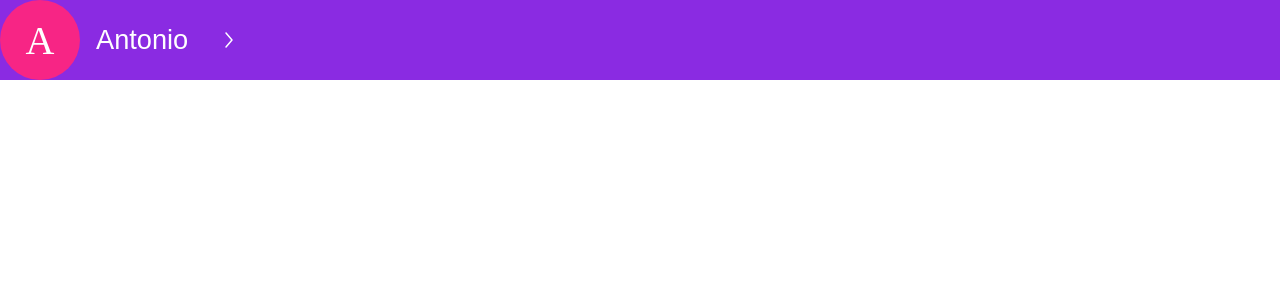
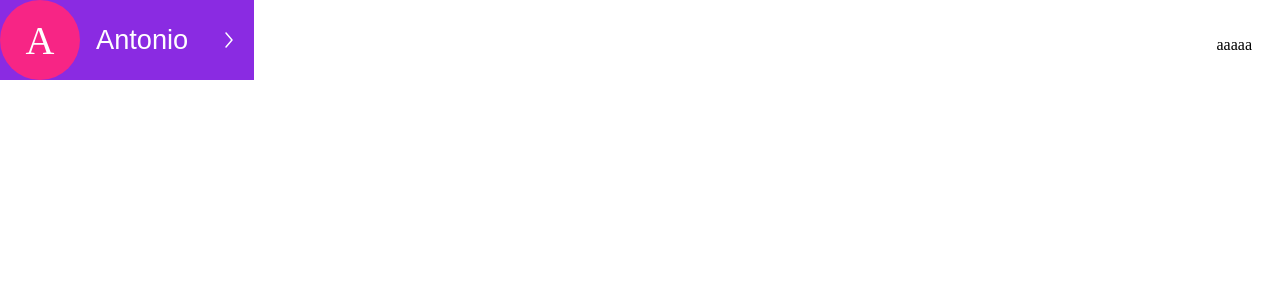
Before and after one commit to anavarro81/todoist-little, a React (Vite) app: page / in a window 1280 px wide. Shown: the top 300 px of the page. Built offline with nearby package versions, Linux system fonts and the light colour scheme.

Commit message:
feat(sidebarHeader): Create SideBarHeader

```diff
--- a/src/App.tsx
+++ b/src/App.tsx
@@ -1,7 +1,10 @@
 import "./App.css";
-import UserMenu from "./components/UserMenu/UserMenu";
+import SideBarHeader from "./components/SideBarHeader/SideBarHeader";
 function App() {
-  return <UserMenu name={"Antonio"} />;
+  return (
+    <SideBarHeader name={"Antonio"} />
+  )
+
 }
 
 export default App;
--- /dev/null
+++ b/src/components/CollapseButton/CollapseButton.module.css
@@ -0,0 +1,5 @@
+.sidebar-header {
+    display: flex;
+    justify-content: space-between;
+    align-items: center;
+}
--- /dev/null
+++ b/src/components/CollapseButton/CollapseButton.tsx
@@ -0,0 +1,7 @@
+import Icons from "../Icons";
+
+const CollapseButton = () => {
+  return <div> aaaaa {Icons.collapse}</div>;
+};
+
+export default CollapseButton;
--- a/src/components/Icons.tsx
+++ b/src/components/Icons.tsx
@@ -1,5 +1,3 @@
-
-
 const Icons = {
   chevron: (
     <svg
@@ -17,5 +15,44 @@ const Icons = {
       />
     </svg>
   ),
+
+  collapse: (
+    <svg
+      width="24"
+      height="24"
+      viewBox="0 0 24 24"
+      fill="none"
+      xmlns="http://www.w3.org/2000/svg"
+    >
+      <path
+        d="M3 6H17"
+        stroke="white"
+        stroke-width="1.5"
+        stroke-linecap="round"
+        stroke-linejoin="round"
+      />
+      <path
+        d="M3 12H13"
+        stroke="white"
+        stroke-width="1.5"
+        stroke-linecap="round"
+        stroke-linejoin="round"
+      />
+      <path
+        d="M3 18H17"
+        stroke="white"
+        stroke-width="1.5"
+        stroke-linecap="round"
+        stroke-linejoin="round"
+      />
+      <path
+        d="M21 8L19.8462 8.87652C17.9487 10.318 17 11.0388 17 12C17 12.9612 17.9487 13.682 19.8462 15.1235L21 16"
+        stroke="white"
+        stroke-width="1.5"
+        stroke-linecap="round"
+        stroke-linejoin="round"
+      />
+    </svg>
+  ),
 };
 export default Icons;
--- /dev/null
+++ b/src/components/SideBarHeader/SideBarHeader.module.css
@@ -0,0 +1,5 @@
+.sidebarHeader {
+    display: flex;
+    justify-content: space-between;
+    align-items: center;
+}
--- /dev/null
+++ b/src/components/SideBarHeader/SideBarHeader.tsx
@@ -0,0 +1,17 @@
+import UserMenu from "../UserMenu/UserMenu";
+import CollapseButton from "../CollapseButton/CollapseButton";
+import styles from "./SideBarHeader.module.css";
+
+interface SideBarHeaderProps {
+  name: string;
+}
+const SideBarHeader = ({ name }: SideBarHeaderProps) => {
+  return (
+    <header className={styles.sidebarHeader}>
+      <UserMenu name={name} />
+      <CollapseButton />
+    </header>
+  );
+};
+
+export default SideBarHeader;
```
Also changed, not shown: src/assets/icons/chevron.svg (deleted).
